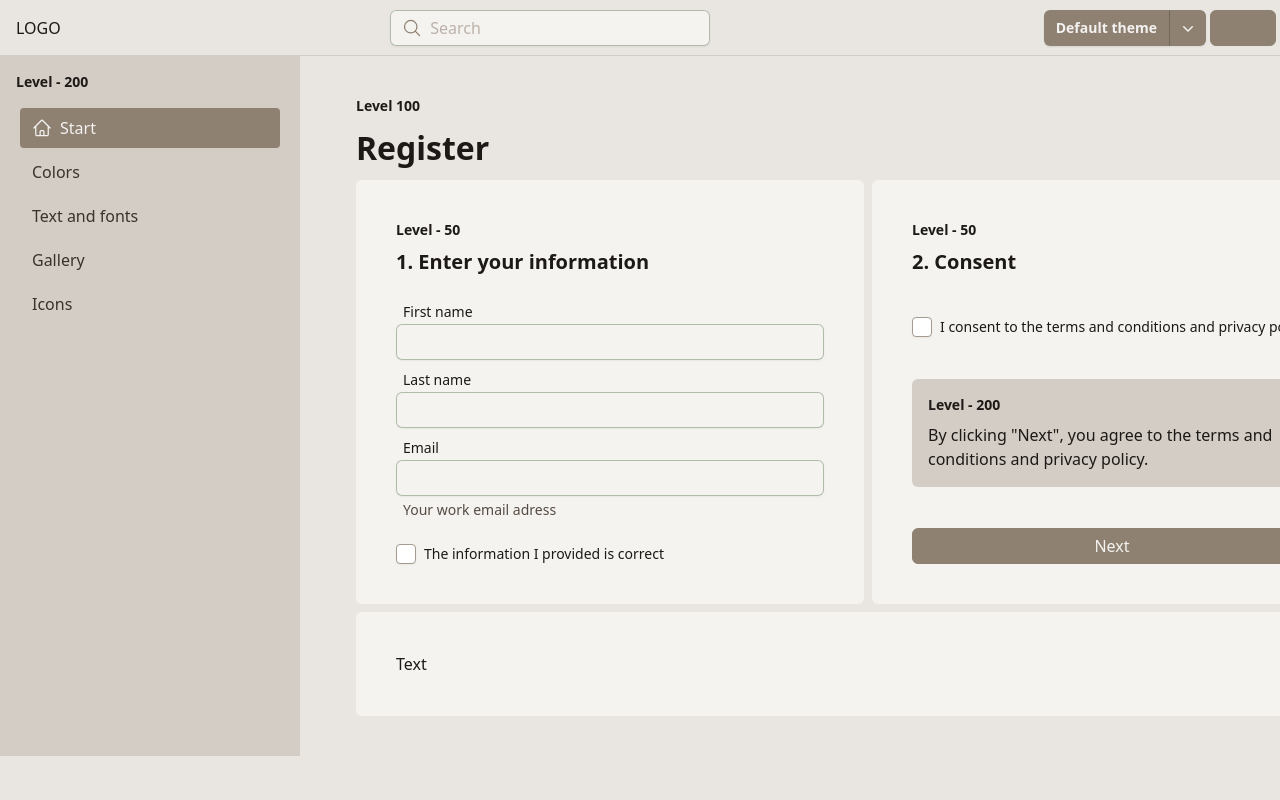
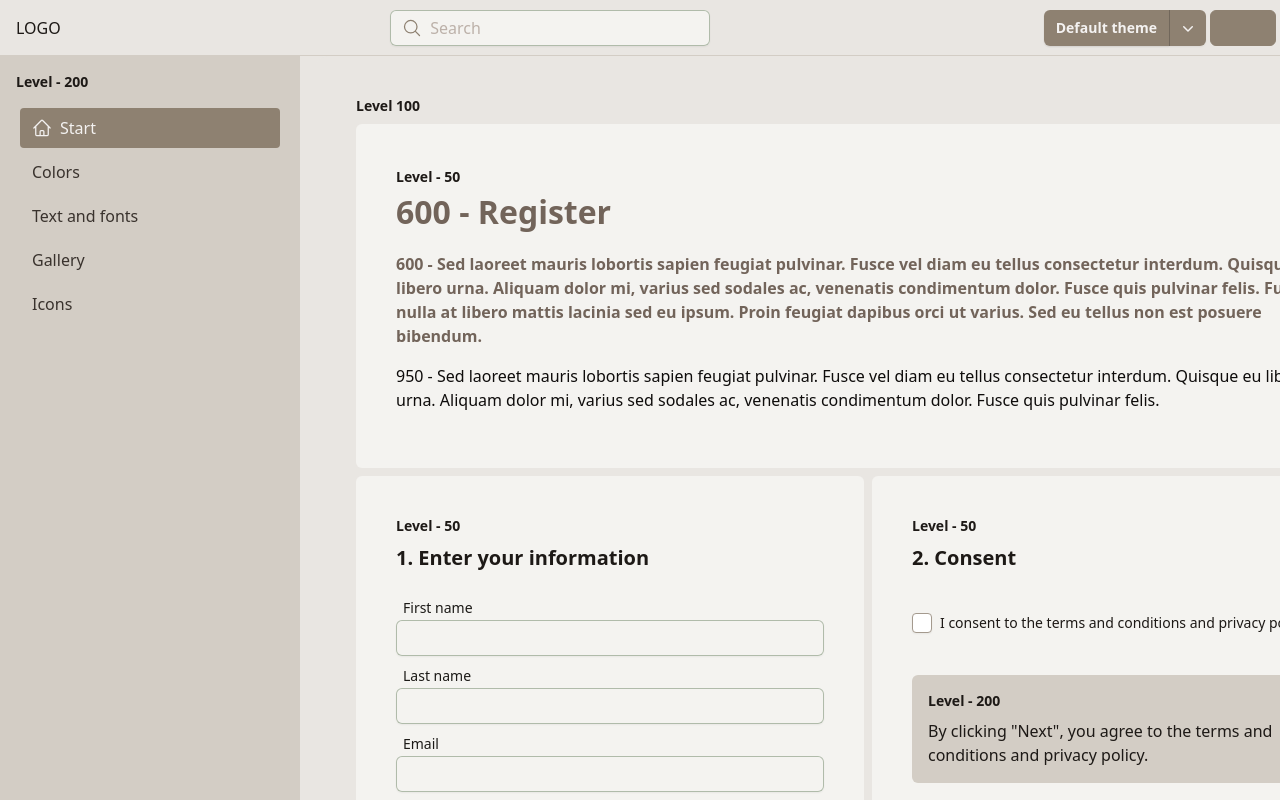
Before and after one commit to allbin/styles, a React (Vite) app: page /styles/ in a window 1280 px wide. Built offline with nearby package versions, Linux system fonts and the light colour scheme; some icons are missing.

Commit message:
Text color examples

```diff
--- a/src/routes/index.tsx
+++ b/src/routes/index.tsx
@@ -12,7 +12,26 @@ function Root() {
   return (
     <div className="flex h-full w-[1024px] flex-col gap-2">
       <span className="text-sm font-bold">Level 100</span>
-      <span className="text-[32px] font-bold">Register</span>
+      <div className="size-full rounded-md bg-background-50 p-10">
+        <span className="text-sm font-bold">Level - 50</span>
+        <span className="mb-4 flex text-[32px] font-bold text-text-600">
+          600 - Register
+        </span>
+        <p className="mb-4 font-bold text-text-600">
+          600 - Sed laoreet mauris lobortis sapien feugiat pulvinar. Fusce vel
+          diam eu tellus consectetur interdum. Quisque eu libero urna. Aliquam
+          dolor mi, varius sed sodales ac, venenatis condimentum dolor. Fusce
+          quis pulvinar felis. Fusce eu nulla at libero mattis lacinia sed eu
+          ipsum. Proin feugiat dapibus orci ut varius. Sed eu tellus non est
+          posuere bibendum.
+        </p>
+        <p className="mb-4 text-text-950">
+          950 - Sed laoreet mauris lobortis sapien feugiat pulvinar. Fusce vel
+          diam eu tellus consectetur interdum. Quisque eu libero urna. Aliquam
+          dolor mi, varius sed sodales ac, venenatis condimentum dolor. Fusce
+          quis pulvinar felis.
+        </p>
+      </div>
       <div className="size-full">
         <div className="flex gap-2">
           <div className="flex flex-1 flex-col gap-2 rounded-md bg-background-50 p-10">
@@ -59,7 +78,150 @@ function Root() {
           </div>
         </div>
       </div>
-      <div className="size-full rounded-md bg-background-50 p-10">Text</div>
+      <div className="size-full rounded-md bg-background-50 p-10">
+        <span className="mb-4 flex text-xl font-bold text-text-700">
+          700 - Review
+        </span>
+        <p className="mb-4 font-bold text-text-950">
+          950 - Sed laoreet mauris lobortis sapien feugiat pulvinar. Fusce vel
+          diam eu tellus consectetur interdum. Quisque eu libero urna. Aliquam
+          dolor mi, varius sed sodales ac, venenatis condimentum dolor. Fusce
+          quis pulvinar felis. Fusce eu nulla at libero mattis lacinia sed eu
+          ipsum. Proin feugiat dapibus orci ut varius. Sed eu tellus non est
+          posuere bibendum.
+        </p>
+        <p className="mb-4 font-bold text-text-900">
+          900 - Sed laoreet mauris lobortis sapien feugiat pulvinar. Fusce vel
+          diam eu tellus consectetur interdum. Quisque eu libero urna. Aliquam
+          dolor mi, varius sed sodales ac, venenatis condimentum dolor. Fusce
+          quis pulvinar felis. Fusce eu nulla at libero mattis lacinia sed eu
+          ipsum. Proin feugiat dapibus orci ut varius. Sed eu tellus non est
+          posuere bibendum.
+        </p>
+        <p className="mb-4 font-bold text-text-800">
+          800 - Sed laoreet mauris lobortis sapien feugiat pulvinar. Fusce vel
+          diam eu tellus consectetur interdum. Quisque eu libero urna. Aliquam
+          dolor mi, varius sed sodales ac, venenatis condimentum dolor. Fusce
+          quis pulvinar felis. Fusce eu nulla at libero mattis lacinia sed eu
+          ipsum. Proin feugiat dapibus orci ut varius. Sed eu tellus non est
+          posuere bibendum.
+        </p>
+        <p className="mb-4 font-bold text-text-700">
+          700 - Sed laoreet mauris lobortis sapien feugiat pulvinar. Fusce vel
+          diam eu tellus consectetur interdum. Quisque eu libero urna. Aliquam
+          dolor mi, varius sed sodales ac, venenatis condimentum dolor. Fusce
+          quis pulvinar felis. Fusce eu nulla at libero mattis lacinia sed eu
+          ipsum. Proin feugiat dapibus orci ut varius. Sed eu tellus non est
+          posuere bibendum.
+        </p>
+        <p className="mb-4 font-bold text-text-600">
+          600 - Sed laoreet mauris lobortis sapien feugiat pulvinar. Fusce vel
+          diam eu tellus consectetur interdum. Quisque eu libero urna. Aliquam
+          dolor mi, varius sed sodales ac, venenatis condimentum dolor. Fusce
+          quis pulvinar felis. Fusce eu nulla at libero mattis lacinia sed eu
+          ipsum. Proin feugiat dapibus orci ut varius. Sed eu tellus non est
+          posuere bibendum.
+        </p>
+        <p className="mb-4 font-bold text-text-500">
+          500 - Sed laoreet mauris lobortis sapien feugiat pulvinar. Fusce vel
+          diam eu tellus consectetur interdum. Quisque eu libero urna. Aliquam
+          dolor mi, varius sed sodales ac, venenatis condimentum dolor. Fusce
+          quis pulvinar felis. Fusce eu nulla at libero mattis lacinia sed eu
+          ipsum. Proin feugiat dapibus orci ut varius. Sed eu tellus non est
+          posuere bibendum.
+        </p>
+        <p className="mb-4 font-bold text-text-400">
+          400 - Sed laoreet mauris lobortis sapien feugiat pulvinar. Fusce vel
+          diam eu tellus consectetur interdum. Quisque eu libero urna. Aliquam
+          dolor mi, varius sed sodales ac, venenatis condimentum dolor. Fusce
+          quis pulvinar felis. Fusce eu nulla at libero mattis lacinia sed eu
+          ipsum. Proin feugiat dapibus orci ut varius. Sed eu tellus non est
+          posuere bibendum.
+        </p>
+        <p className="mb-4 font-bold text-text-300">
+          300 - Sed laoreet mauris lobortis sapien feugiat pulvinar. Fusce vel
+          diam eu tellus consectetur interdum. Quisque eu libero urna. Aliquam
+          dolor mi, varius sed sodales ac, venenatis condimentum dolor. Fusce
+          quis pulvinar felis. Fusce eu nulla at libero mattis lacinia sed eu
+          ipsum. Proin feugiat dapibus orci ut varius. Sed eu tellus non est
+          posuere bibendum.
+        </p>
+        <p className="mb-4 font-bold text-text-200">
+          200 - Sed laoreet mauris lobortis sapien feugiat pulvinar. Fusce vel
+          diam eu tellus consectetur interdum. Quisque eu libero urna. Aliquam
+          dolor mi, varius sed sodales ac, venenatis condimentum dolor. Fusce
+          quis pulvinar felis. Fusce eu nulla at libero mattis lacinia sed eu
+          ipsum. Proin feugiat dapibus orci ut varius. Sed eu tellus non est
+          posuere bibendum.
+        </p>
+        <p className="mb-4 font-bold text-text-100">
+          100 - Sed laoreet mauris lobortis sapien feugiat pulvinar. Fusce vel
+          diam eu tellus consectetur interdum. Quisque eu libero urna. Aliquam
+          dolor mi, varius sed sodales ac, venenatis condimentum dolor. Fusce
+          quis pulvinar felis. Fusce eu nulla at libero mattis lacinia sed eu
+          ipsum. Proin feugiat dapibus orci ut varius. Sed eu tellus non est
+          posuere bibendum.
+        </p>
+        <p className="mb-4 font-bold text-text-50">
+          50 - Sed laoreet mauris lobortis sapien feugiat pulvinar. Fusce vel
+          diam eu tellus consectetur interdum. Quisque eu libero urna. Aliquam
+          dolor mi, varius sed sodales ac, venenatis condimentum dolor. Fusce
+          quis pulvinar felis. Fusce eu nulla at libero mattis lacinia sed eu
+          ipsum. Proin feugiat dapibus orci ut varius. Sed eu tellus non est
+          posuere bibendum.
+        </p>
+      </div>
+      <div className="size-full rounded-md bg-background-50 p-10">
+        <span className="mb-4 flex text-[32px] font-bold text-text-500">
+          500 - 32px font-bold
+        </span>
+        <p className="mb-4 font-bold text-text-600">
+          600 - Sed laoreet mauris lobortis sapien feugiat pulvinar. Fusce vel
+          diam eu tellus consectetur interdum. Quisque eu libero urna. Aliquam
+          dolor mi, varius sed sodales ac, venenatis condimentum dolor. Fusce
+          quis pulvinar felis. Fusce eu nulla at libero mattis lacinia sed eu
+          ipsum. Proin feugiat dapibus orci ut varius. Sed eu tellus non est
+          posuere bibendum.
+        </p>
+        <p className="mb-4 text-text-950">
+          950 - Sed laoreet mauris lobortis sapien feugiat pulvinar. Fusce vel
+          diam eu tellus consectetur interdum. Quisque eu libero urna. Aliquam
+          dolor mi, varius sed sodales ac, venenatis condimentum dolor. Fusce
+          quis pulvinar felis.
+        </p>
+      </div>
+      <div className="size-full rounded-md bg-background-50 p-10">
+        <span className="mb-4 flex text-[32px] font-bold text-text-400">
+          400 - Introduction
+        </span>
+        <span className="mb-4 flex text-[32px] font-bold text-text-500">
+          500 - Introduction
+        </span>
+        <span className="mb-4 flex text-[32px] font-bold text-text-600">
+          600 - Introduction
+        </span>
+        <span className="mb-4 flex text-[32px] font-bold text-text-700">
+          700 - Introduction
+        </span>
+        <span className="mb-4 flex text-[32px] font-bold text-text-800">
+          800 - Introduction
+        </span>
+        <p className="mb-4 text-[24px] font-bold text-text-800">
+          800 - Sed laoreet mauris lobortis sapien feugiat pulvinar.
+        </p>
+        <p className="mb-4 text-[24px] font-bold text-text-700">
+          700 - Sed laoreet mauris lobortis sapien feugiat pulvinar.
+        </p>
+        <p className="mb-4 text-[24px] font-bold text-text-600">
+          600 - Sed laoreet mauris lobortis sapien feugiat pulvinar.
+        </p>
+        <p className="mb-4 text-[24px] font-bold text-text-500">
+          500 - Sed laoreet mauris lobortis sapien feugiat pulvinar.
+        </p>
+        <p className="mb-4 text-[24px] font-bold text-text-400">
+          400 - Sed laoreet mauris lobortis sapien feugiat pulvinar.
+        </p>
+      </div>
     </div>
   );
 }
```
